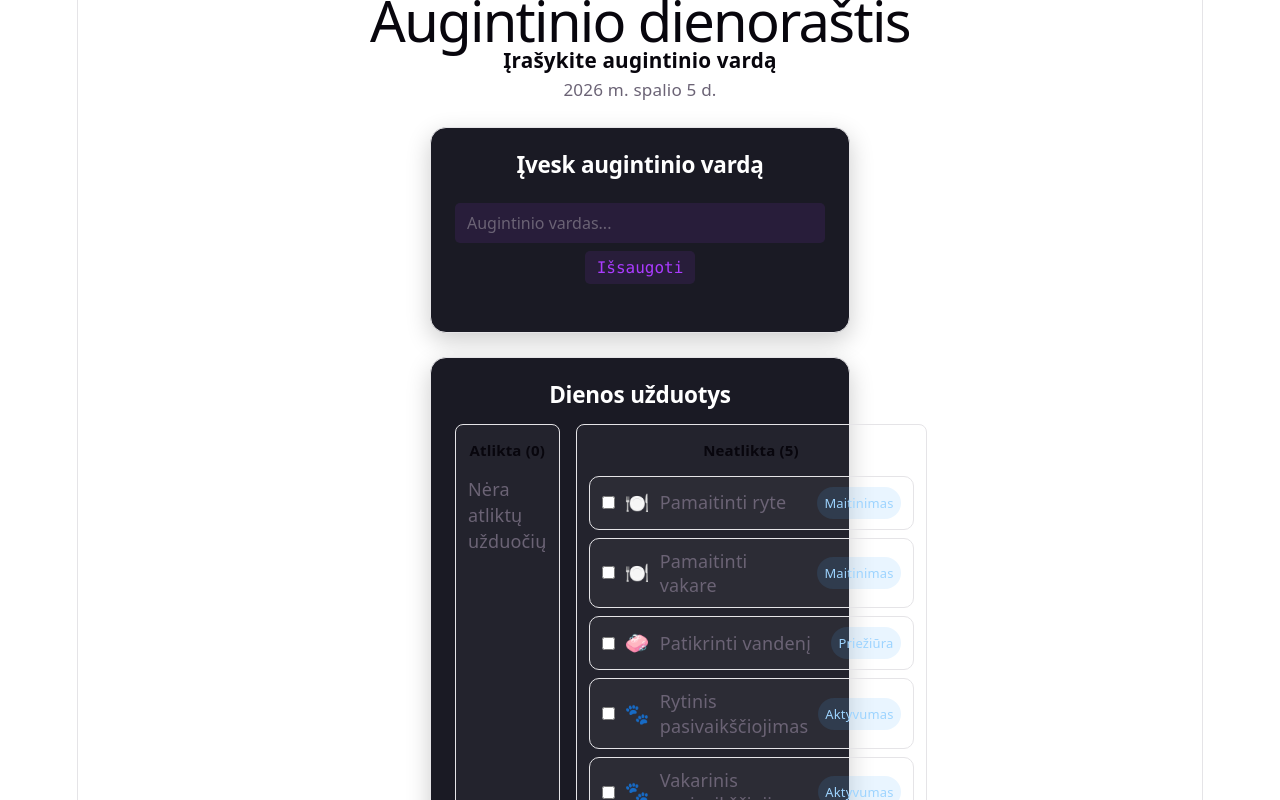
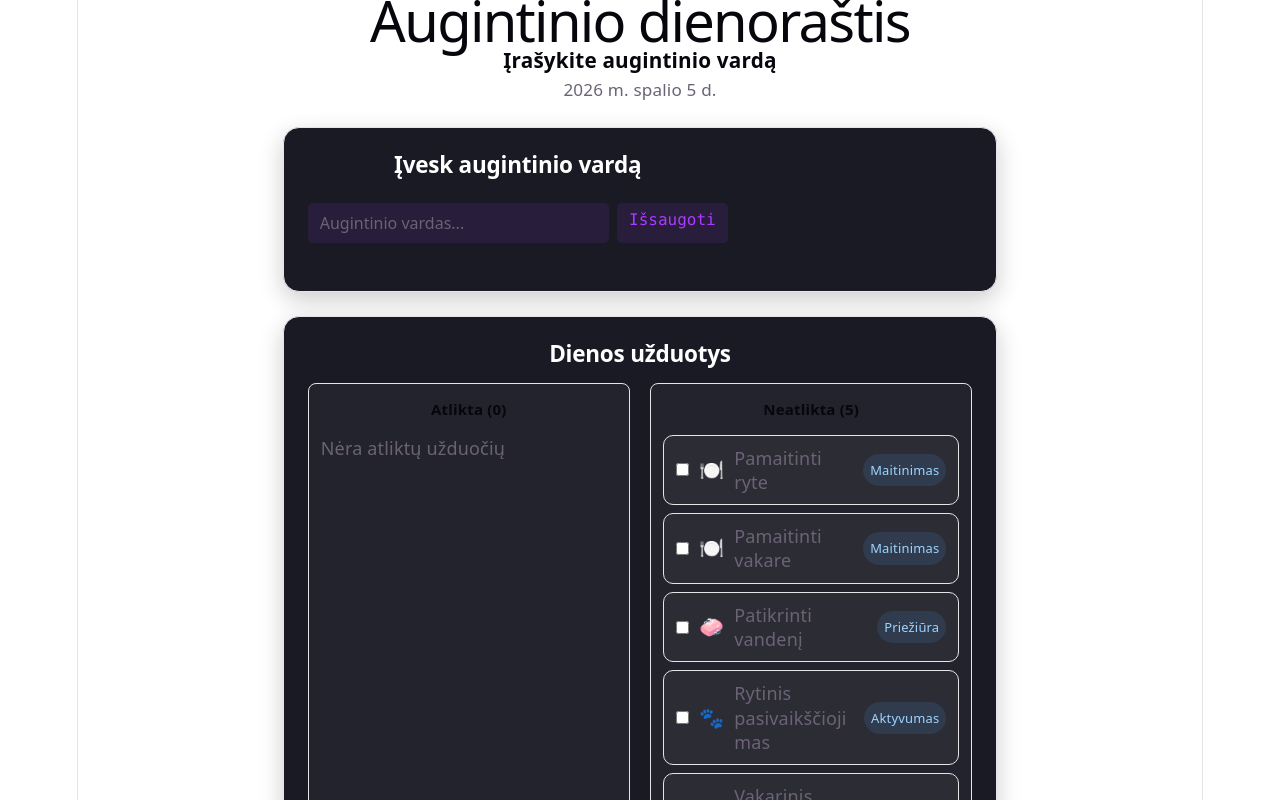
Before and after one commit to evelinapal/projektas, a React (Vite) app: page / in a window 1280 px wide. Shown: the part 220-1020 px from the top of the page. Built offline with nearby package versions, Linux system fonts and the light colour scheme.

Commit message:
Bendras korteliu plotis

```diff
--- a/src/App.css
+++ b/src/App.css
@@ -208,7 +208,7 @@
   }
 }
 .tasks-card {
-  width: min(100%, 420px);
+  width: min(100%, 760px);
   margin: 0 auto;
   padding: 16px;
   background: var(--accent-bg);
@@ -227,8 +227,11 @@
 
 .tasks-categories {
   display: flex;
-  gap: 16px;
+  align-items: stretch;
+  justify-content: center;
+  gap: 20px;
   width: 100%;
+  margin-inline: auto;
 
   @media (max-width: 480px) {
     flex-direction: column;
@@ -236,7 +239,8 @@
 }
 
 .task-category {
-  flex: 1;
+  flex: 1 1 0;
+  min-width: 0;
   background: rgba(255, 255, 255, 0.04);
   border: 1px solid var(--border);
   border-radius: 8px;
```
